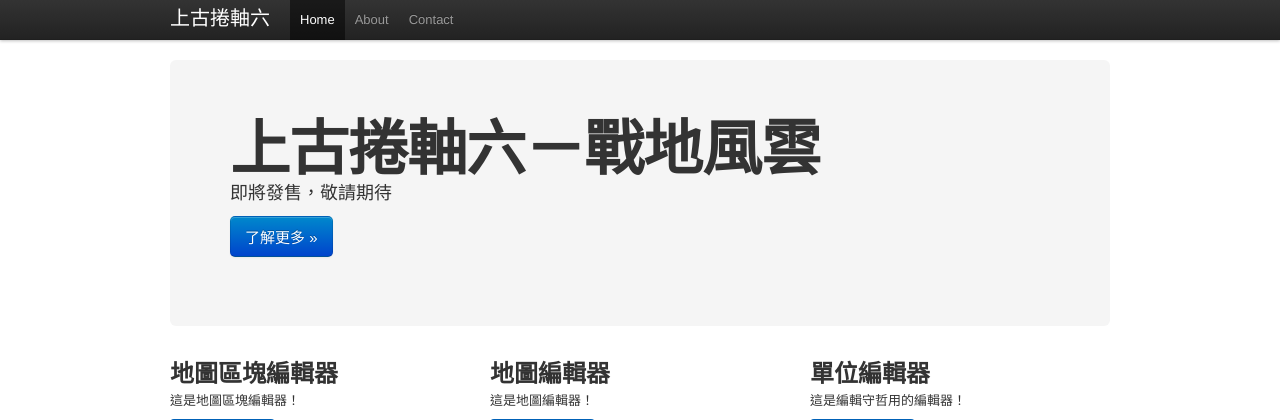
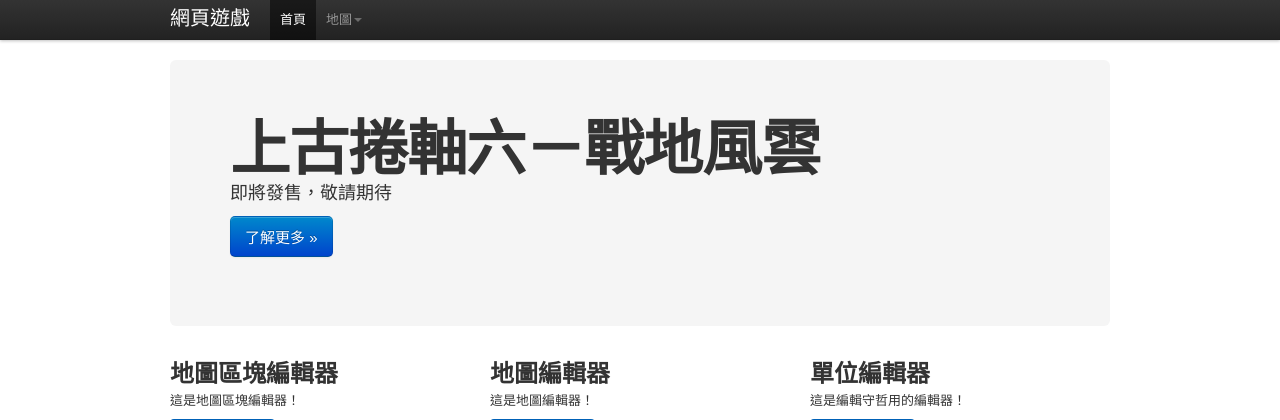
Before and after one commit to GradPro/map-editor-proto, a Flask app: template flaskapp/templates/index.html in a window 1280 px wide. Shown: the top 420 px of the page. Run offline with Flask 2, Linux system fonts and the light colour scheme; the template is opened without the code that fills it, so the values that code supplies are empty; parts of the project's set-up code (start-up, migrations or seed data) failed here and were passed over.

Commit message:
定義sitemap並讓導航列選單自動產生和反白
main.py 定義sitemap
base.html 自動產生導航列和反白當前頁面的連結
index.html 設定page_name
map_list.html 設定page_name
views/__init__.py 每次連線前將sitemap插入flask.g

```diff
--- a/flaskapp/main.py
+++ b/flaskapp/main.py
@@ -3,3 +3,27 @@ from flask import Flask
 
 #初始化 Web APP
 app = Flask(__name__)
+
+sitemap = [
+           {
+            'name': 'home',
+            'title': u'首頁',
+            'endpoint': 'home',
+            },
+           {
+            'name': 'map',
+            'title': u'地圖',
+            'child': [
+                      {
+                       'name': 'map.list',
+                       'title': u'地圖清單',
+                       'endpoint': 'map_list',
+                       },
+                      {
+                       'name': 'map.add',
+                       'title': u'新增地圖',
+                       'endpoint': 'map_add',
+                       },
+                      ]
+            },
+           ]
--- a/flaskapp/templates/base.html
+++ b/flaskapp/templates/base.html
@@ -1,9 +1,10 @@
+{% set site_title="網頁遊戲" -%}
 <!DOCTYPE HTML>
 <html lang="zh-TW">
 <head>
 {% block head -%}
 <meta charset="UTF-8">
-<title>{% block title %}Map Editor{% endblock %}</title>
+<title>{% block title %}{{ site_title }}{% endblock %}</title>
 <meta name="description" content="{% block description %}{% endblock %}" />
 
 <link rel="shortcut icon" href="http://google.com/favicon.ico" />
@@ -25,18 +26,27 @@
 			<div class="navbar-inner">
 				<div class="container">
 					<a class="btn btn-navbar" data-toggle="collapse" data-target=".nav-collapse"> <span class="icon-bar"></span> <span class="icon-bar"></span> <span class="icon-bar"></span> </a>
-					<a class="brand" href="/">上古捲軸六</a>
+					<a class="brand" href="{{ url_for('home') }}">{{ site_title }}</a>
 					<div class="nav-collapse">
 						<ul class="nav">
-							<li class="active">
-								<a href="#">Home</a>
-							</li>
-							<li>
-								<a href="#about">About</a>
-							</li>
-							<li>
-								<a href="#contact">Contact</a>
-							</li>
+{% for i in g.sitemap -%}
+{% if i.child and not i.endpoint %}
+<li class="dropdown{% if page_name and page_name.startswith(i.name) %} active{% endif %}">
+	<a href="#" class="dropdown-toggle" data-toggle="dropdown">{{ i.title }}<b class="caret"></b></a>
+	<ul class="dropdown-menu">
+    {% for ci in i.child %}
+    <li{% if ci.name == page_name %} class="active"{% endif %}>
+        <a href="{{ url_for(ci.endpoint) }}">{{ ci.title }}</a>
+    </li>
+    {% endfor %}
+	</ul>
+</li>
+{% else %}
+<li{% if page_name and page_name.startswith(i.name) %} class="active"{% endif %}>
+    <a href="{{ url_for(i.endpoint) }}">{{ i.title }}</a>
+</li>
+{% endif %}
+{% endfor %}
 						</ul>
 					</div><!--/.nav-collapse -->
 				</div>
--- a/flaskapp/templates/index.html
+++ b/flaskapp/templates/index.html
@@ -1,4 +1,5 @@
 {% extends "base.html" %}
+{% set page_name="home" %}
 
 {% block title %}首頁 - {{ super() }}{% endblock %}
 
--- a/flaskapp/templates/map_list.html
+++ b/flaskapp/templates/map_list.html
@@ -1,4 +1,5 @@
 {% extends "base.html" %}
+{% set page_name="map.list" %}
 
 {% block title %}地圖清單 - {{ super() }}{% endblock %}
 
--- a/flaskapp/views/__init__.py
+++ b/flaskapp/views/__init__.py
@@ -0,0 +1,7 @@
+from flask import g
+from flaskapp import app
+from flaskapp.main import sitemap
+
+@app.before_request
+def register_sitemap():
+    g.sitemap = sitemap
```
